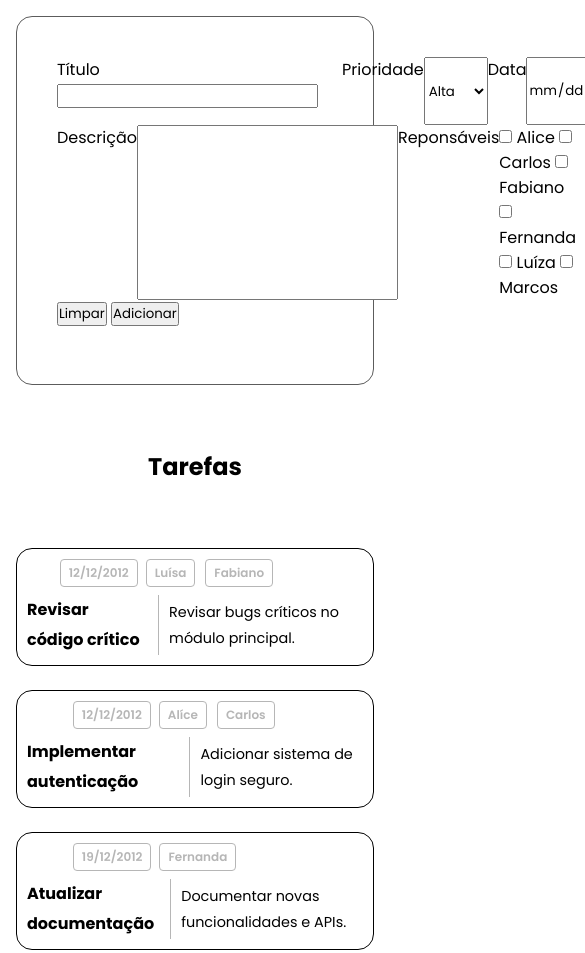
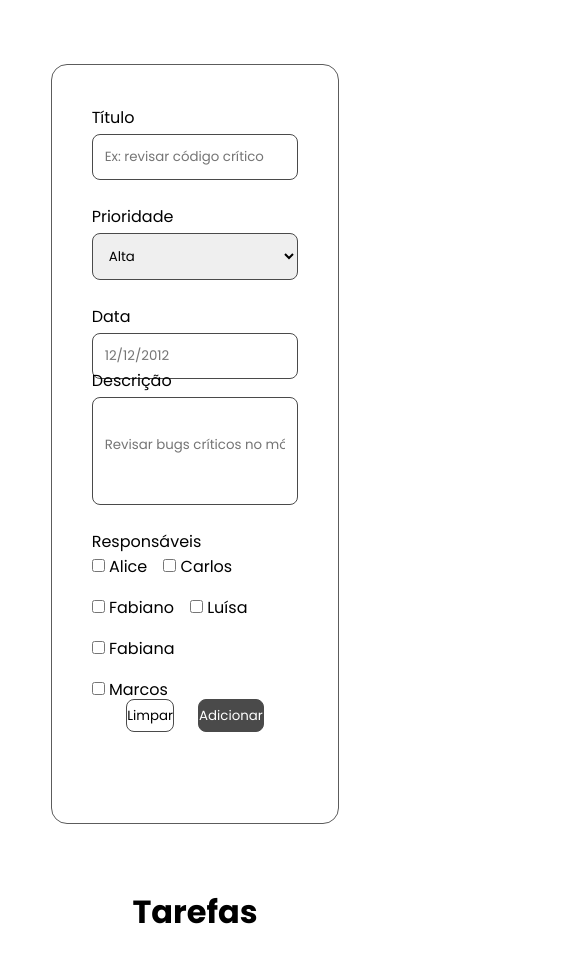
Before and after one commit to fkauanGIT/Gerenciador-de-Tarefas, a website: page index.html in a window 390 px wide. Shown: the top 953 px of the page, 585 px wide, since content can reach past the window. Drawn offline with Linux system fonts and the light colour scheme.

Commit message:
9 - commit

```diff
--- a/index.html
+++ b/index.html
@@ -11,126 +11,161 @@
     <link rel="preconnect" href="https://fonts.gstatic.com" crossorigin>
     <link href="https://fonts.googleapis.com/css2?family=Poppins:wght@400;600;700&display=swap" rel="stylesheet">
 
-    <link rel="stylesheet" href="css/styles.css"> <!-- Estilos -->
-    <link rel="stylesheet" href="css/reset.css"> <!--Reset css-->
+    <link rel="stylesheet" href="css/styles.css"> <!-- Estilos Compilados do SASS-->
 </head>
 
 <body>
     <main>
         <form action="#">
-
-            <div class="formDiv">
-                <div id="titulo">
-                    <label for="">Título</label>
-                    <input type="text">
+            <div class="container_form_1">
+                <div class="title_form">
+                    <label for="title_form">Título</label>
+                    <input type="text" id="title_form" name="title_form" placeholder="Ex: revisar código crítico">
+                </div>
+                <div class="contentContainer1">
+                    <div class="priority">
+                        <label for="priority">Prioridade</label>
+                        <select name="priority" id="priority">
+                            <option value="Alta">Alta</option>
+                            <option value="Media">Média</option>
+                            <option value="Baixa">Baixa</option>
+                        </select>
                     </div>
 
-                <div class="content">
-                    <label for="">Prioridade</label>
-                    <select name="Priority" id="priority" aria-placeholder="Alta">
-                        <option value="Alta">Alta</option>
-                        <option value="Média">Média</option>
-                        <option value="Baixa">Baixa</option>
-                    </select>
-
-                    <label for="">Data</label>
-                    <input type="date">
+                    <div class="date__form">
+                        <label for="date">Data</label>
+                        <input type="datetime" id="date" name="date" placeholder="12/12/2012">
+                    </div>
                 </div>
             </div>
 
-            <div class="content">
-                <label for="">Descrição</label>
-                <input type="text">
-                <label for="">Reponsáveis</label>
+            <div class="container_form_2">
+                <div class="description">
+                    <label for="description">Descrição</label>
+                    <input type="text" id="description" name="description"
+                        placeholder="Revisar bugs críticos no módulo principal. ">
+                </div>
+                <div class="responsabilitys">
+                    <label for="responsabilitys">Responsáveis</label>
+                    <div class="responsabilitysCheckbox">
                         <div>
-                    <input type="checkbox"> Alice
-                    <input type="checkbox"> Carlos
-                    <input type="checkbox"> Fabiano
-                    <input type="checkbox"> Fernanda
-                    <input type="checkbox"> Luíza
-                    <input type="checkbox"> Marcos
+                            <input type="checkbox" id="alice" name="responsability" value="Alice">
+                            <label for="alice">Alice</label>
+                        </div>
+
+                        <div>
+                            <input type="checkbox" id="carlos" name="responsability" value="Carlos">
+                            <label for="carlos">Carlos</label>
+                        </div>
+
+                        <div>
+                            <input type="checkbox" id="fabiano" name="responsability" value="Fabiano">
+                            <label for="fabiano">Fabiano</label>
+                        </div>
+
+                        <div>
+                            <input type="checkbox" id="luisa" name="responsability" value="Luísa">
+                            <label for="luisa">Luísa</label>
+                        </div>
+
+                        <div>
+                            <input type="checkbox" id="fabiana" name="responsability" value="Fabiana">
+                            <label for="fabiana">Fabiana</label>
+                        </div>
+
+                        <div>
+                            <input type="checkbox" id="marcos" name="responsability" value="Marcos">
+                            <label for="marcos">Marcos</label>
+                        </div>
+                    </div>
                 </div>
             </div>
 
-            <div>
-                <button>Limpar</button>
-                <button>Adicionar</button>
+            <div class="container_form_3">
+                <button type="reset" class="button__clear">Limpar</button>
+                <button type="submit" class="button__add">Adicionar</button>
             </div>
         </form>
-
 
 
         <h1>Tarefas</h1>
         <ul class="contents">
             <li class="containerTask">
+                <div class="div_containerTask">
                     <div class="informationTask">
                         <div class="priority">Alta</div>
                         <div class="date">12/12/2012</div>
-                    <div class="names">
+
                         <div class="name">Luísa</div>
                         <div class="name">Fabiano</div>
-                    </div>
                     </div>
                     <div class="nameDescriptionTask">
                         <h2 class="title">Revisar código crítico</h2>
                         <p class="description">Revisar bugs críticos no módulo principal.</p>
                     </div>
+                </div>
             </li>
 
             <li class="containerTask">
+                <div class="div_containerTask">
                     <div class="informationTask">
                         <div class="priority">Média</div>
                         <div class="date">12/12/2012</div>
-                    <div class="names">
                         <div class="name">Alíce</div>
                         <div class="name">Carlos</div>
-                    </div>
                     </div>
                     <div class="nameDescriptionTask">
                         <h2 class="title">Implementar autenticação</h2>
                         <p class="description">Adicionar sistema de login seguro.</p>
                     </div>
+                </div>
             </li>
 
             <li class="containerTask">
+                <div class="div_containerTask">
                     <div class="informationTask">
                         <div class="priority">Média</div>
                         <div class="date">19/12/2012</div>
-                    <div class="names">
+
                         <div class="name">Fernanda</div>
-                    </div>
+
                     </div>
                     <div class="nameDescriptionTask">
                         <h2 class="title">Atualizar documentação</h2>
                         <p class="description">Documentar novas funcionalidades e APIs.</p>
                     </div>
+                </div>
             </li>
 
             <li class="containerTask">
+                <div class="div_containerTask">
                     <div class="informationTask">
                         <div class="priority">Baixa</div>
                         <div class="date">12/12/2012</div>
-                    <div class="names">
+
                         <div class="name">Luísa</div>
-                    </div>
+
                     </div>
                     <div class="nameDescriptionTask">
                         <h2 class="title">Otimizar consultas SQL</h2>
                         <p class="description">Melhorar estrutura e legibilidade do código antigo.</p>
                     </div>
+                </div>
             </li>
 
             <li class="containerTask">
+                <div class="div_containerTask">
                     <div class="informationTask">
                         <div class="priority">Baixa</div>
                         <div class="date">10/12/2012</div>
-                    <div class="names">
+
                         <div class="name">Fernanda</div>
-                    </div>
+
                     </div>
                     <div class="nameDescriptionTask">
                         <h2 class="title">Revisar design responsivo</h2>
                         <p class="description">Garantir que o site funciona em todos os dispositivos.</p>
+                    </div>
                 </div>
             </li>
         </ul>
--- /dev/null
+++ b/sass/app.scss
@@ -0,0 +1,3 @@
+@use './reset' as *;
+@use './responsiveApp' as *;
+@use './style' as *;
--- /dev/null
+++ b/sass/responsiveApp.scss
@@ -0,0 +1,82 @@
+@media (max-width: 768px) {
+    form {
+        height: 90vh;
+        justify-content: space-between;
+    }
+
+    .container_form_1 {
+        flex-direction: column;
+        height: auto;
+        gap: 16px;
+    }
+
+    .contentContainer1 {
+        flex-direction: column;
+        gap: 16px;
+    }
+
+    .container_form_2 {
+        flex-direction: column;
+        gap: 16px;
+        height: auto;
+    }
+
+    .description input {
+        width: 100%;
+    }
+
+    .responsabilitysCheckbox {
+        width: 100%;
+        gap: 8px;
+        flex-wrap: wrap;
+    }
+
+    .container_form_3 {
+        justify-content: center;
+        gap: 16px;
+        padding: 20px;
+    }
+
+    button[type="reset"], button[type="submit"] {
+        width: 100%;
+    }
+}
+
+
+@media (max-width: 480px) {
+    form {
+        padding: 16px;
+    }
+
+    .container_form_1, .container_form_2 {
+        flex-direction: column;
+        gap: 12px;
+    }
+
+    .description input {
+        width: 100%;
+        height: auto;
+        padding: 12px;
+    }
+
+    .responsabilitysCheckbox {
+        width: 100%;
+    }
+
+    .container_form_3 {
+        padding: 16px;
+        gap: 12px;
+    }
+
+    button[type="reset"], button[type="submit"] {
+        width: 100%;
+    }
+}
+
+
+
+@media (max-width: 768px) {
+    .containerTask {
+        height: auto;
+    }
+}
--- /dev/null
+++ b/sass/style.scss
@@ -0,0 +1,203 @@
+body {
+    height: 100%;
+    display: flex;
+    justify-content: center;
+    align-items: center;
+    flex-direction: column;
+}
+
+main {
+    width: 90%;
+    max-width: 1356px;
+    padding: 64px 8%;
+    display: flex;
+    flex-direction: column;
+    align-items: center;
+    gap: 64px;
+}
+
+// Lista
+.contents {
+    width: 100%;
+    min-height: 686px;
+    display: flex;
+    flex-direction: column;
+    gap: 24px;
+    list-style: none;
+
+    // Tarefa
+    .containerTask{
+        width: 100%;
+        display: flex;
+        justify-content: center;
+        align-items: center;
+        border: 1px solid #5C5C5C;
+        border-radius: 16px;
+        padding: 16px;
+        box-shadow: 10px 10px 20px rgba(37, 37, 37, 0.5);
+
+        .div_containerTask{
+            gap: 8px;
+            display: flex;
+            flex-direction: column;
+            width: 100%;
+
+            .informationTask {
+                display: flex;
+                gap: 8px;
+                font-size: 12px;
+                font-weight: 600;
+                align-items: center;
+
+                .date, .name {
+                    padding: 4px 8px;
+                    border-radius: 4px;
+                    display: flex;
+                    align-items: center;
+                    gap: 10px;
+                    font-size: 12px;
+
+                    border: 1px solid #b6b6b6;
+                    color: #b6b6b6;
+                };
+
+                .priority {
+                    color: white;
+                    font-weight: 600;
+                };
+            };
+
+            // Descrição
+            .nameDescriptionTask {
+                display: flex;
+                gap: 10px;
+                align-items: center;
+
+                .title {
+                    font-size: 20px;
+                    font-weight: 700;
+                    line-height: 30px;
+                    border-right: 1px solid #b6b6b6;
+                    padding-right: 16px;
+                };
+
+                .description {
+                    font-size: 16px;
+                    line-height: 26px;
+                    font-weight: 400;
+                };
+            };
+        }
+    }
+}
+
+// Form
+/* Estilos para o formulário principal */
+form {
+    width: 100%;
+    border: 1px solid #5C5C5C;
+    border-radius: 16px;
+    padding: 40px;
+    display: flex;
+    flex-direction: column;
+    gap: 16px;
+}
+
+.container_form_1{
+    display: flex;
+    width: 100%;
+    justify-content: space-between;
+    gap: 24px;
+    height: 64px;
+
+    input[type="text"], input[type="datetime"], select{
+        height: 100%;
+        border-radius: 8px;
+        padding: 12px 12px;
+        border: 1px solid #4A4A4A;
+    };
+
+    .title_form, .priority, .date__form {
+        display: flex;
+        flex-direction: column;
+        width: 100%;
+        gap: 4px;
+    }
+    .contentContainer1{
+        display: flex;
+        gap: 24px;
+        width: 100%;
+    }
+}
+
+.container_form_2{
+    display: flex;
+    width: 100%;
+    justify-content: space-between;
+    gap: 24px;
+    height: 107.5px;
+
+    input[type="text"]{
+        height: 107.5px;
+        border: 1px solid #4A4A4A;
+        border-radius: 8px;
+        padding: 12px 12px 24px;
+    }
+
+    .description{
+        display: flex;
+        flex-direction: column;
+        width: 100%;
+        gap: 4px;
+    }
+
+    .responsabilitys{
+        width: 100%;
+        gap: 4px;
+
+        .responsabilitysCheckbox{
+            width: 80%;
+            height: 56px;
+            gap: 16px;
+            display: flex;
+            flex-wrap: wrap;
+        }
+    }
+}
+
+.container_form_3{
+    display: flex;
+    width: 100%;
+    padding: 24px 90px 24px 90px;
+    justify-content: center;
+    gap: 24px;
+    height: 107.5px;
+
+    button[type="reset"], button[type="submit"]{
+        width: 169px;
+        height: 33px;
+        border: 1px solid #4A4A4A;
+        border-radius: 8px;
+        transition: transform 0.3s ease;
+    }
+
+    button[type="reset"]{
+        background-color: #fff;
+    }
+
+    button[type="submit"]{
+        background-color: #4A4A4A;
+        color: #fff;
+    }
+
+
+    button[type="reset"]:hover {
+        transform: scale(1.1);
+    }
+
+    button[type="submit"]:hover {
+        background-color: #4A4A4A;
+        color: #fff;
+        transform: scale(1.1);
+    }
+}
```
Also changed, not shown: package.json (added, +21 -0 lines), css/styles.css, sass/reset.scss (renamed from css/reset.css), 2 other files. Lines whose indentation alone changed are shown as unchanged.
